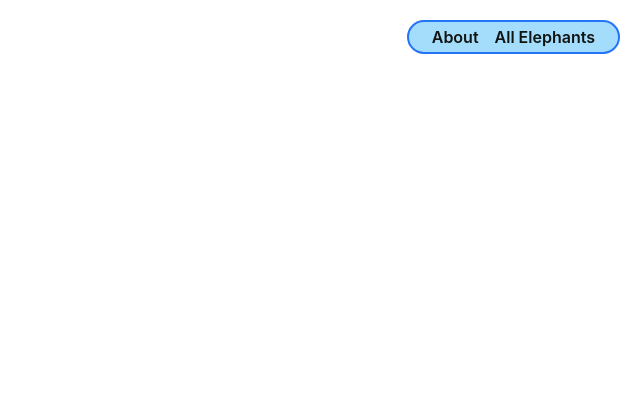
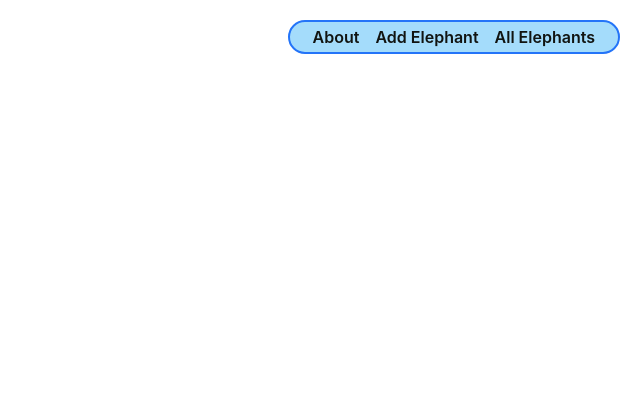
Before and after one commit to Zain23456/elephant-collector, a Django app: template main_app/templates/home.html in a window 1280 px wide. Shown: the top 411 px of the page, without its empty margins (640-1280 px from the left). Run offline with Django 4.2, Linux system fonts and the light colour scheme; the template is opened without the code that fills it, so the values that code supplies are empty; parts of the project's set-up code (start-up, migrations or seed data) failed here and were passed over.

Commit message:
add route and update nav for create cat functionality

```diff
--- a/main_app/templates/base.html
+++ b/main_app/templates/base.html
@@ -31,7 +31,8 @@
     <nav>
       <ul>
         <li><a href="{% url 'about' %}">About</a></li>
-        <li><a href="{% url 'elephants_index'%}">All Elephants</a></li>
+        <li><a href="{% url 'elephants_create' %}">Add Elephant</a></li>
+        <li><a href="{% url 'elephants_index' %}">All Elephants</a></li>
       </ul>
     </nav>
   </header>
--- a/main_app/urls.py
+++ b/main_app/urls.py
@@ -5,6 +5,7 @@ urlpatterns = [
   path('', views.home, name='home'),
   path('about/', views.about, name='about'),
   path('elephants/', views.elephants_index, name='elephants_index'),
-  path('elephants/<int:elephant_id>/', views.elephants_detail, name='elephants_detail')
+  path('elephants/<int:elephant_id>/', views.elephants_detail, name='elephants_detail'),
+  path('elephants/create/', views.ElephantCreate.as_view(), name='elephants_create'),
 
 ]
```
